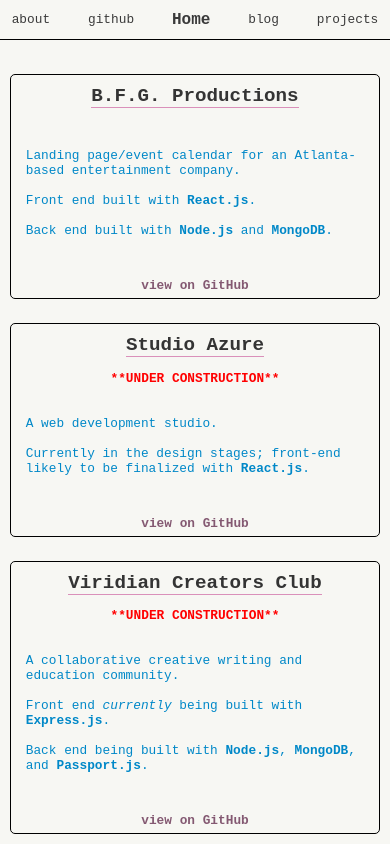
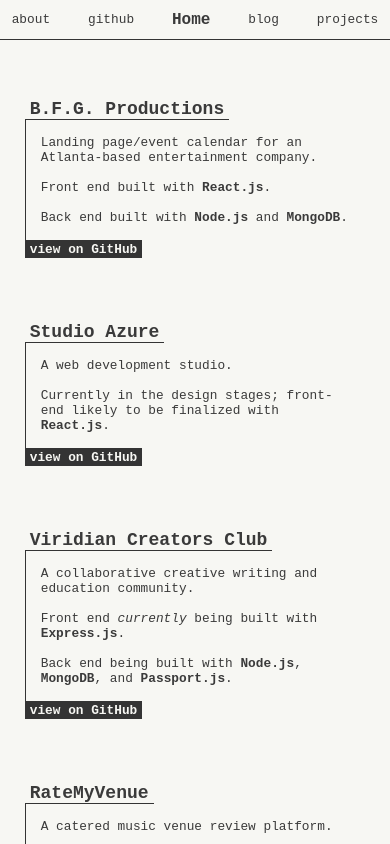
Before and after one commit to domzalex/portfolio-website-react, a React (Create React App) app: page /Projects in a window 390 px wide. Built offline with nearby package versions, Linux system fonts and the light colour scheme.

Commit message:
changed mobile proj styles

```diff
--- a/src/App.css
+++ b/src/App.css
@@ -110,7 +110,7 @@
 }
 .mainHomeLink {
   display: inline-block;
-  border: solid 1px black;
+  border: solid 1px rgb(52, 52, 52);
   background-color: rgb(58, 58, 58);
   border-radius: 5px;
   font-size: 2em;
@@ -150,9 +150,9 @@
 
 .mainHomeLink:hover, .mainHomeLink:focus {
   background-color: rgb(58, 58, 58);
-  border: solid 1px black;
-  border-left: solid 25px black;
-  border-right: solid 25px black;
+  border: solid 1px rgb(52, 52, 52);
+  border-left: solid 25px rgb(52, 52, 52);
+  border-right: solid 25px rgb(52, 52, 52);
   color: rgb(58, 58, 58);
   width: 100%;
 }
@@ -184,7 +184,7 @@
   line-height: 2em;
   text-align: left;
   padding: 0px 20px;
-  border-left: solid 2px black;
+  border-left: solid 2px rgb(52, 52, 52);
 }
 
 
@@ -214,7 +214,7 @@
   width: auto;
   height: 350px;
   border-radius: 5px;
-  border: solid 1px black;
+  border: solid 1px rgb(52, 52, 52);
   transition: all 0.2s ease;
 }
 .project:hover {
@@ -224,7 +224,7 @@
   font-weight: 800;
   font-size: 1.5em;
 
-  border-bottom: solid 1px black;
+  border-bottom: solid 1px rgb(52, 52, 52);
 }
 .project-text {
   font-size: 16px;
@@ -313,7 +313,7 @@
   padding: 0;
   border-radius: 0;
   background-color: rgba(255, 255, 255, 0);
-  border-bottom: solid 1px black;
+  border-bottom: solid 1px rgb(52, 52, 52);
   min-width: 0px;
   z-index: 10;
   width: 100vw;
@@ -449,9 +449,9 @@
 
 .mainHomeLink:hover, .mainHomeLink:focus {
   background-color: rgb(58, 58, 58);
-  border: solid 1px black;
-  border-left: solid 25px black;
-  border-right: solid 25px black;
+  border: solid 1px rgb(52, 52, 52);
+  border-left: solid 25px rgb(52, 52, 52);
+  border-right: solid 25px rgb(52, 52, 52);
   color: rgb(58, 58, 58);
   width: 100%;
 }
@@ -490,7 +490,7 @@
   border-radius: 5px;
   border-left: none;
   background-color: #f7f7f3;
-  border: solid 1px black;
+  border: solid 1px rgb(52, 52, 52);
 }
 .about-text a {
   color: rgb(18, 142, 209);
@@ -519,13 +519,15 @@
   margin: auto;
 }
 .project {
+  padding: 15px;
   display: flex;
   flex-direction: column;
-  align-items: center;
+  align-items: flex-start;
+  justify-content: space-between;
   position: relative;
   width: 95vw;
   height: auto;
-  border: solid 1px black;
+  border: none;
   border-radius: 5px;
   transition: all 0.2s ease;
 }
@@ -537,55 +539,45 @@
 }
 .project:hover {
   transform: none;
-  backdrop-filter: blur(2px);
-  box-shadow: 0px 5px 5px rgba(0,0,0,0.05);
 }
 .project-name {
   font-weight: 800;
   font-size: 1.5em;
-  margin-bottom: 10px;
-  margin-top: 10px;
+  margin: 0;
+  padding: 0px 5px;
   color: rgb(52, 52, 52);
-  border-bottom: solid 1px rgb(218, 144, 186);
+  text-align: left;
+  border-bottom: solid 1px rgb(52, 52, 52);
+  border-top-left-radius: 5px;
+  border-top-right-radius: 5px;
 }
 .project-text {
   font-size: 0.8em;
-  padding: 0px 15px;
-  margin-bottom: 60px;
-  margin-top: 30px;
-  color: rgb(0, 136, 200);
+  padding: 0;
+  padding: 15px;
+  border-left: solid 1px rgb(52, 52, 52);
+  margin: 0em 0em;
 }
 .project h3 {
   font-size: 0.8em;
 }
 .project-links {
-  display: flex;
-  /* border-top: solid 1px black; */
-  width: 100%;
-  flex-direction: row;
-  justify-content: space-evenly;
-  position: absolute;
-  bottom: 5px;
-  color: rgb(132, 89, 114);
+  width: auto;
+  position: relative;
+  bottom: 0;
+  text-align: left;
+  background-color: rgb(52, 52, 52);
 }
-.project a {
+.project-links a {
   text-decoration: none;
-  position: relative;
   font-size: 0.8em;
   font-weight: 600;
-  color: rgb(132, 89, 114);
-  margin-top: 0px;
+  margin: 0;
+  padding: 2px 5px 1px 5px;
+  color: #f7f7f3;
 }
 .project a::after {
-  content: '';
-  width: 100%;
-  height: 1px;
-  background-color: rgb(0, 0, 0);
-  position: absolute;
-  bottom: 0;
-  left: 0;
-  transform: scaleX(0);
-  transition: transform 0.2s ease;
+  display: none;
 }
 .project a:hover::after {
   transform: scaleX(0);
--- a/src/Projects.js
+++ b/src/Projects.js
@@ -7,54 +7,54 @@
       <div className="project-content">
         <div className="projects-list">
           <div className="project">
-            <a href="https://www.bfgproductionsatl.com" rel="noreferrer" target="_blank"><h2 className="project-name">B.F.G. Productions</h2></a>
+            <a href="https://www.bfgproductionsatl.com" className="project-name" rel="noreferrer" target="_blank"><h2>B.F.G. Productions</h2></a>
             <p className="project-text">Landing page/event calendar for an Atlanta-based entertainment company.<br></br><br></br>Front end built with <b>React.js</b>.<br></br><br></br>Back end built with <b>Node.js</b> and <b>MongoDB</b>.</p>
             <div className="project-links">
-            <a href="https://github.com/domzalex/gda-website-react" rel="noreferrer" target="_blank">view on GitHub</a>
+            <a href="https://github.com/domzalex/gda-website-react" rel="noreferrer" className="github" target="_blank">view on GitHub</a>
             </div>
           </div>
           <div className="project">
-            <a href="https://www.studioazure.io" rel="noreferrer" target="_blank"><h2 className="project-name">Studio Azure</h2></a>
-            <h3>**UNDER CONSTRUCTION**</h3>
+            <a href="https://www.studioazure.io" className="project-name" rel="noreferrer" target="_blank"><h2>Studio Azure</h2></a>
+            {/* <h3>**UNDER CONSTRUCTION**</h3> */}
             <p className="project-text">A web development studio.<br></br><br></br>Currently in the design stages; front-end likely to be finalized with <b>React.js</b>.</p>
             <div className="project-links">
-            <a href="https://github.com/domzalex/studio-azure-static-test" rel="noreferrer" target="_blank">view on GitHub</a>
+            <a href="https://github.com/domzalex/studio-azure-static-test" rel="noreferrer" className="github" target="_blank">view on GitHub</a>
             </div>
           </div>
           <div className="project">
-            <a href="https://github.com/domzalex/viridian-creators-club" rel="noreferrer" target="_blank"><h2 className="project-name">Viridian Creators Club</h2></a>
-            <h3>**UNDER CONSTRUCTION**</h3>
+            <a href="https://github.com/domzalex/viridian-creators-club" className="project-name" rel="noreferrer" target="_blank"><h2>Viridian Creators Club</h2></a>
+            {/* <h3>**UNDER CONSTRUCTION**</h3> */}
             <p className="project-text">A collaborative creative writing and education community.<br></br><br></br>Front end <i>currently</i> being built with <b>Express.js</b>.<br></br><br></br>Back end being built with <b>Node.js</b>, <b>MongoDB</b>, and <b>Passport.js</b>.</p>
             <div className="project-links">
-            <a href="https://github.com/domzalex/viridian-creators-club" rel="noreferrer" target="_blank">view on GitHub</a>
+            <a href="https://github.com/domzalex/viridian-creators-club" rel="noreferrer" className="github" target="_blank">view on GitHub</a>
             </div>
           </div>
           <div className="project">
-            <a href="https://github.com/domzalex/rate-my-venue-atl" rel="noreferrer" target="_blank"><h2 className="project-name">RateMyVenue</h2></a>
-            <h3>**UNDER CONSTRUCTION**</h3>
+            <a href="https://github.com/domzalex/rate-my-venue-atl" className="project-name" rel="noreferrer" target="_blank"><h2>RateMyVenue</h2></a>
+            {/* <h3>**UNDER CONSTRUCTION**</h3> */}
             <p className="project-text">A catered music venue review platform.<br></br><br></br>Front end being built with <b>React.js</b>.<br></br><br></br>Back end being built with <b>Node.js</b>, <b>MongoDB</b>, and <b>Passport.js</b>.</p>
             <div className="project-links">
-            <a href="https://github.com/domzalex/rate-my-venue-atl" rel="noreferrer" target="_blank">view on GitHub</a>
+            <a href="https://github.com/domzalex/rate-my-venue-atl" rel="noreferrer" className="github" target="_blank">view on GitHub</a>
             </div>
           </div>
           <div className="project">
-            <a href="https://legendofdragoon.org" rel="noreferrer" target="_blank"><h2 className="project-name">Legend of Dragoon</h2></a>
+            <a href="https://legendofdragoon.org" className="project-name" rel="noreferrer" target="_blank"><h2>Legend of Dragoon</h2></a>
             <p className="project-text">The global fansite for the video game <i>The Legend of Dragoon</i>.<br></br><br></br>Currently acting as a UX and custom CSS/JS consultant for their current WordPress build.<br></br><br></br><b>**Site is currently in the re-work planning phase.**</b></p>
             <div className="project-links">
             </div>
           </div>
           <div className="project">
-            <a href="https://www.theculdesac.club" rel="noreferrer" target="_blank"><h2 className="project-name">The Cul-De-Sac</h2></a>
+            <a href="https://www.theculdesac.club" className="project-name" rel="noreferrer" target="_blank"><h2>The Cul-De-Sac</h2></a>
             <p className="project-text">A simple public blog with playful experimental features coming and going. Features a user login and a realtime chatroom built using <b>Socket.io</b>.<br></br><br></br>Front end built with <b>Express.js</b>.<br></br><br></br>Back end built with <b>Node.js</b>, <b>MongoDB</b>, and <b>Passport.js</b>.</p>
             <div className="project-links">
-            <a href="https://github.com/domzalex/the-cul-de-sac-club" rel="noreferrer" target="_blank">view on GitHub</a>
+            <a href="https://github.com/domzalex/the-cul-de-sac-club" rel="noreferrer" className="github" target="_blank">view on GitHub</a>
             </div>
           </div>
           <div className="project">
-            <a href="https://domzalex.github.io/wordle-clone/" rel="noreferrer" target="_blank"><h2 className="project-name">Wordle Clone</h2></a>
+            <a href="https://domzalex.github.io/wordle-clone/" className="project-name" rel="noreferrer" target="_blank"><h2>Wordle Clone</h2></a>
             <p className="project-text">A clone of the popular word game <b>Wordle</b> created in an evening as a test of skills.<br></br><br></br>No single-word daily limit; play as many times as you want.<br></br><br></br><b>**Not mobile-friendly**</b></p>
             <div className="project-links">
-            <a href="https://github.com/domzalex/wordle-clone" rel="noreferrer" target="_blank">view on GitHub</a>
+            <a href="https://github.com/domzalex/wordle-clone" rel="noreferrer" className="github" target="_blank">view on GitHub</a>
             </div>
           </div>
         </div>
```
